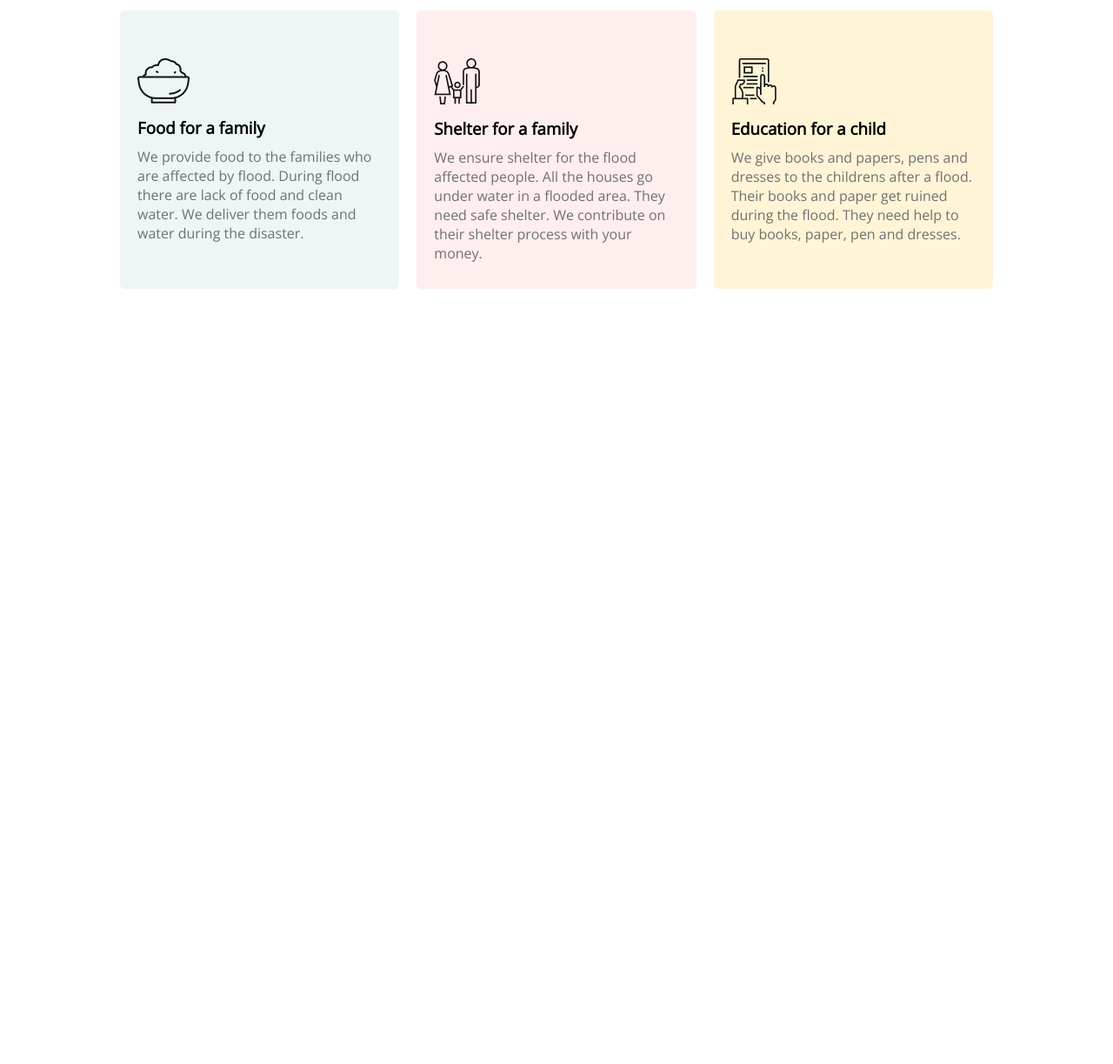
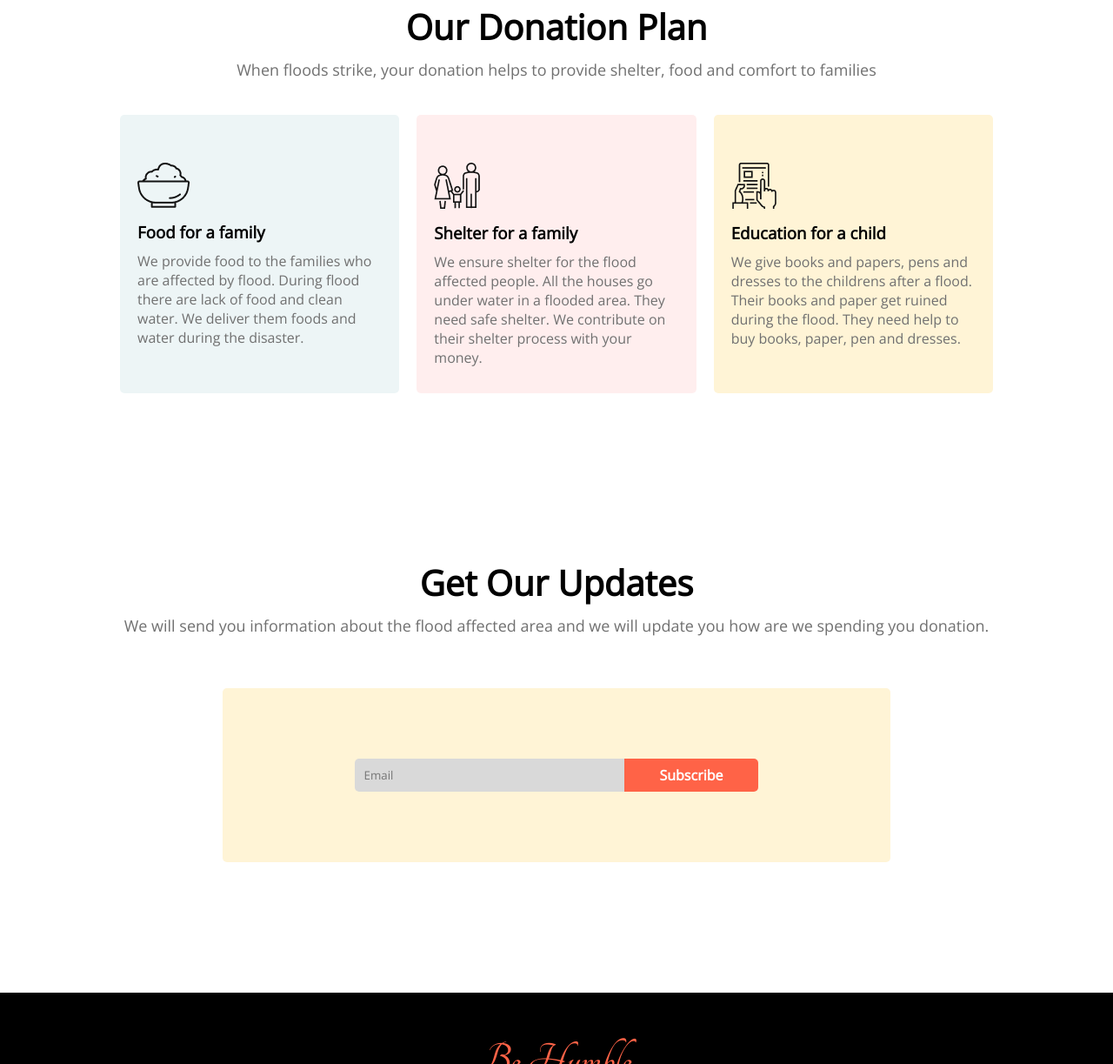
Before and after one commit to shamim565/helping-hands, a plain HTML site: page index.html in a window 1280 px wide. Shown: the part 1577-2800 px from the top of the page at 87% size. Before the commit the page ends 1949 px from the top, so only its background shows below. Drawn offline with nearby package versions, Linux system fonts and the light colour scheme.

Commit message:
more 2 sections added

```diff
--- a/index.html
+++ b/index.html
@@ -8,6 +8,12 @@
     <link rel="preconnect" href="https://fonts.gstatic.com" crossorigin />
     <link
       href="https://fonts.googleapis.com/css2?family=Open+Sans&display=swap"
+      rel="stylesheet"
+    />
+    <link rel="preconnect" href="https://fonts.googleapis.com" />
+    <link rel="preconnect" href="https://fonts.gstatic.com" crossorigin />
+    <link
+      href="https://fonts.googleapis.com/css2?family=Tangerine:wght@700&display=swap"
       rel="stylesheet"
     />
     <link rel="stylesheet" href="style.css" />
@@ -88,5 +94,24 @@
         </div>
       </div>
     </section>
+    <section class="get-update">
+      <div class="black-text">
+        <h2>Get Our Updates</h2>
+        <p>
+          We will send you information about the flood affected area and we will
+          update you how are we spending you donation.
+        </p>
+      </div>
+      <div class="subscribe-box">
+        <form action="">
+          <input class="designed-input" placeholder="Email" type="text" />
+        </form>
+        <a class="subscribe-btn" href="#">Subscribe</a>
+      </div>
+    </section>
   </body>
+  <footer>
+    <h1 class="footer-text">Be Humble</h1>
+    <p>Do everything with a good heart</p>
+  </footer>
 </html>
--- a/style.css
+++ b/style.css
@@ -41,6 +41,9 @@
     color: white;    font-weight: 700;
 }
 
+.donate-today{
+    margin-top: 150px;
+}
 .black-text{
     color: black;
     text-align: center;
@@ -58,6 +61,7 @@
 .flexible-container{
     display: flex;
     justify-content: center;
+    margin-top: 40px;
 }
 .designed-box{
     display: flex;
@@ -99,6 +103,10 @@
     justify-content: center;
     margin-bottom: 120px;
 }
+
+.donate-plan{
+    margin-top: 150px;
+}
 .plan-sections{
     display: flex;
     width: 80%;
@@ -131,3 +139,54 @@
 .little-margin{
 margin-top: 10px;
 }
+
+.get-update{
+    margin-top: 150px;
+}
+.subscribe-box{
+    display: flex;
+    justify-content: center;
+    align-items: center;
+    width: 60%;
+    margin: 0 auto;
+    height: 200px;
+    border-radius: 5px;
+    background-color: #fff4d6;
+    margin-top: 60px;
+    margin-bottom: 150px;
+}
+.subscribe-btn{
+    text-decoration: none;
+    background-color: tomato;
+    padding: 8px 40px;
+    border-radius:0 5px 5px 0;
+    color: white;    font-weight: 700;
+}
+.designed-input{
+    width: 300px;
+    height: 38px;
+    padding-left: 10px;
+    outline: 0;
+    border: 0;
+    border-radius: 5px 0 0 5px;
+    background-color: #d9d9d9;
+}
+footer{
+    display: flex;
+    flex-direction: column;
+    justify-content: center;
+    align-items: center;
+    height: 177px;
+    background-color: black;
+
+}
+.footer-text{
+    font-family: 'Tangerine', cursive;
+    color: tomato;
+    font-size: 50px;
+    font-weight: 700;
+    text-align: center;
+}
+footer p{
+    color: white;
+}
```
